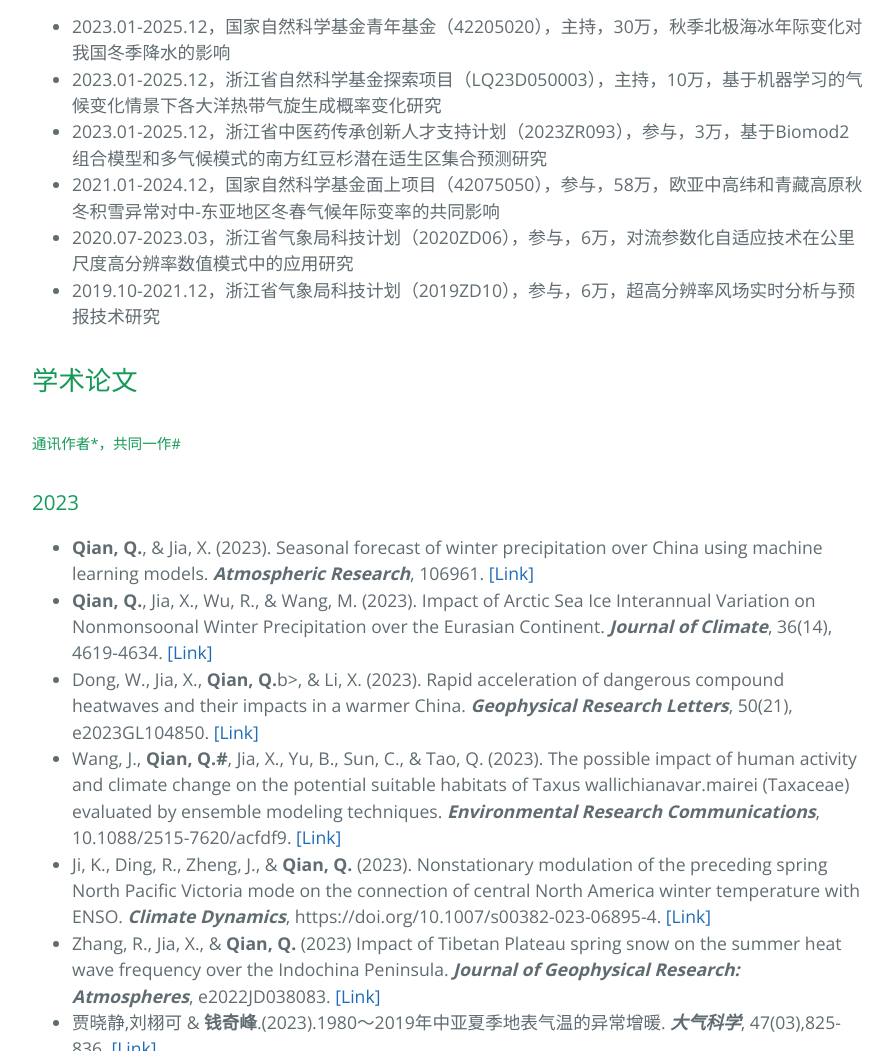
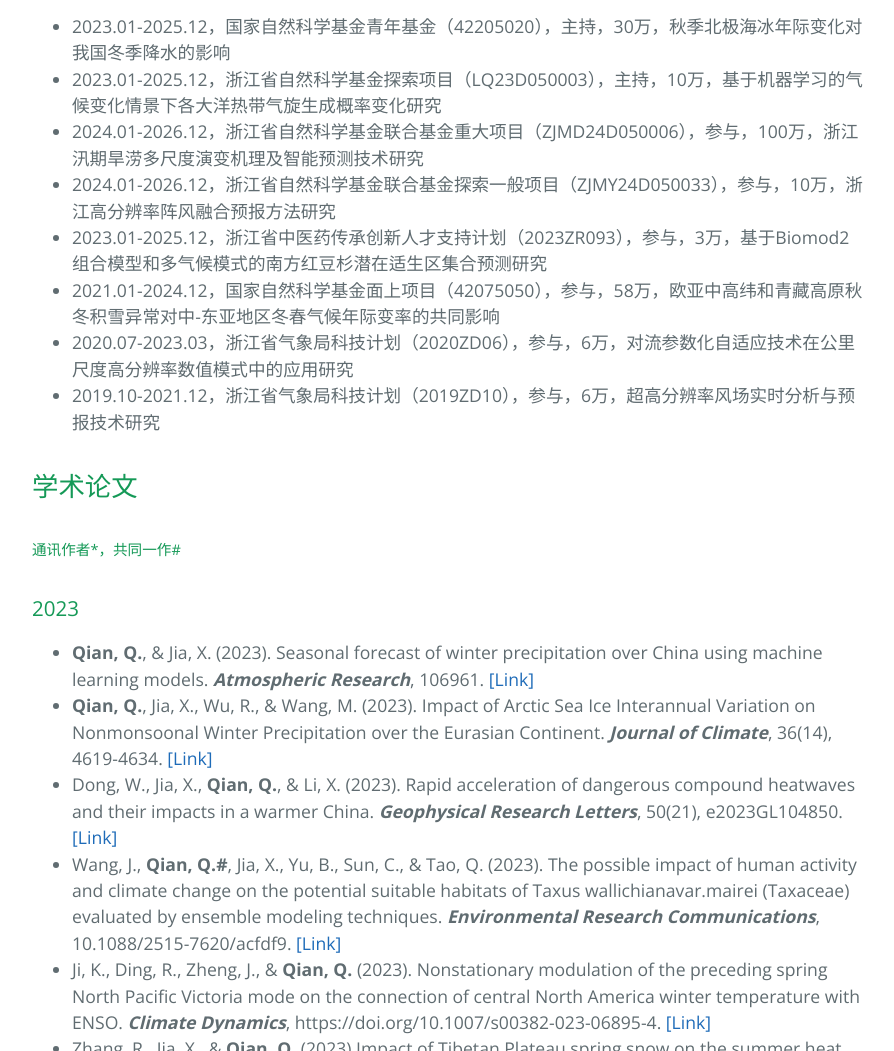
Before and after one commit to QQFRaphael/QQFRaphael.github.io, a website: page index.html in a window 1280 px wide. Shown: the part 805-1856 px from the top of the page, without its empty margins (192-1086 px from the left). Drawn offline with nearby package versions, Linux system fonts and the light colour scheme.

Commit message:
Update index.html

```diff
--- a/index.html
+++ b/index.html
@@ -43,6 +43,8 @@
       <ul class="task-list">
       <li>2023.01-2025.12，国家自然科学基金青年基金（42205020），主持，30万，秋季北极海冰年际变化对我国冬季降水的影响</li>
       <li>2023.01-2025.12，浙江省自然科学基金探索项目（LQ23D050003），主持，10万，基于机器学习的气候变化情景下各大洋热带气旋生成概率变化研究</li>
+      <li>2024.01-2026.12，浙江省自然科学基金联合基金重大项目（ZJMD24D050006），参与，100万，浙江汛期旱涝多尺度演变机理及智能预测技术研究</li>
+      <li>2024.01-2026.12，浙江省自然科学基金联合基金探索一般项目（ZJMY24D050033），参与，10万，浙江高分辨率阵风融合预报方法研究</li>
       <li>2023.01-2025.12，浙江省中医药传承创新人才支持计划（2023ZR093），参与，3万，基于Biomod2组合模型和多气候模式的南方红豆杉潜在适生区集合预测研究</li>
       <li>2021.01-2024.12，国家自然科学基金面上项目（42075050），参与，58万，欧亚中高纬和青藏高原秋冬积雪异常对中-东亚地区冬春气候年际变率的共同影响</li>
       <li>2020.07-2023.03，浙江省气象局科技计划（2020ZD06），参与，6万，对流参数化自适应技术在公里尺度高分辨率数值模式中的应用研究</li>
@@ -60,7 +62,7 @@
       <ul class="task-list">
       <li><b>Qian, Q.</b>, & Jia, X. (2023). Seasonal forecast of winter precipitation over China using machine learning models. <b><i>Atmospheric Research</i></b>, 106961. <a href="https://www.sciencedirect.com/science/article/abs/pii/S0169809523003587" target="_blank">[Link]</a></li>
       <li><b>Qian, Q.</b>, Jia, X., Wu, R., & Wang, M. (2023). Impact of Arctic Sea Ice Interannual Variation on Nonmonsoonal Winter Precipitation over the Eurasian Continent. <b><i>Journal of Climate</i></b>, 36(14), 4619-4634. <a href="https://journals.ametsoc.org/view/journals/clim/36/14/JCLI-D-22-0634.1.xml" target="_blank">[Link]</a></li>
-      <li>Dong, W., Jia, X., <b>Qian, Q.</b>b>, & Li, X. (2023). Rapid acceleration of dangerous compound heatwaves and their impacts in a warmer China. <b><i>Geophysical Research Letters</i></b>, 50(21), e2023GL104850. <a href="https://agupubs.onlinelibrary.wiley.com/doi/full/10.1029/2023GL104850" target="_blank">[Link]</a></li>
+      <li>Dong, W., Jia, X., <b>Qian, Q.</b>, & Li, X. (2023). Rapid acceleration of dangerous compound heatwaves and their impacts in a warmer China. <b><i>Geophysical Research Letters</i></b>, 50(21), e2023GL104850. <a href="https://agupubs.onlinelibrary.wiley.com/doi/full/10.1029/2023GL104850" target="_blank">[Link]</a></li>
       <li>Wang, J., <b>Qian, Q.#</b>, Jia, X., Yu, B., Sun, C., & Tao, Q. (2023). The possible impact of human activity and climate change on the potential suitable habitats of Taxus wallichianavar.mairei (Taxaceae) evaluated by ensemble modeling techniques. <b><i>Environmental Research Communications</b></i>, 10.1088/2515-7620/acfdf9. <a href="https://iopscience.iop.org/article/10.1088/2515-7620/acfdf9" target="_blank">[Link]</a></li>
       <li>Ji, K., Ding, R., Zheng, J., & <b>Qian, Q.</b> (2023). Nonstationary modulation of the preceding spring North Pacific Victoria mode on the connection of central North America winter temperature with ENSO. <b><i>Climate Dynamics</b></i>, https://doi.org/10.1007/s00382-023-06895-4. <a href="https://link.springer.com/article/10.1007/s00382-023-06895-4" target="_blank">[Link]</a></li>
       <li>Zhang, R., Jia, X., & <b>Qian, Q.</b> (2023) Impact of Tibetan Plateau spring snow on the summer heat wave frequency over the Indochina Peninsula. <b><i>Journal of Geophysical Research: Atmospheres</b></i>, e2022JD038083. <a href="https://agupubs.onlinelibrary.wiley.com/doi/abs/10.1029/2022JD038083" target="_blank">[Link]</a></li>
```
